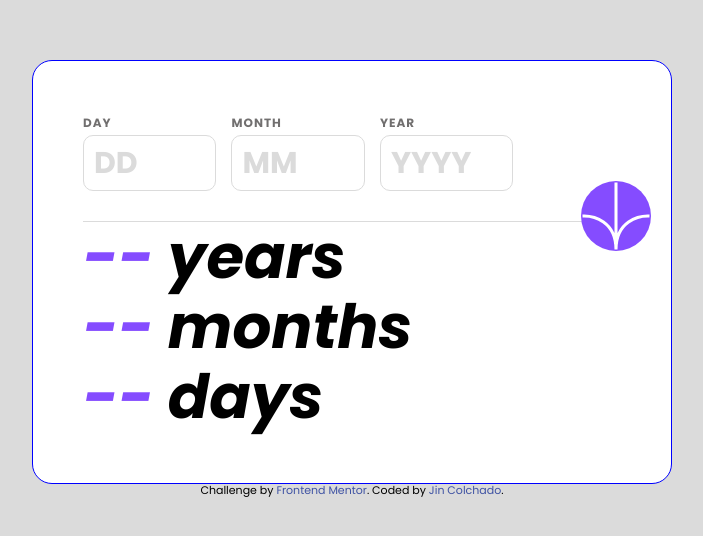
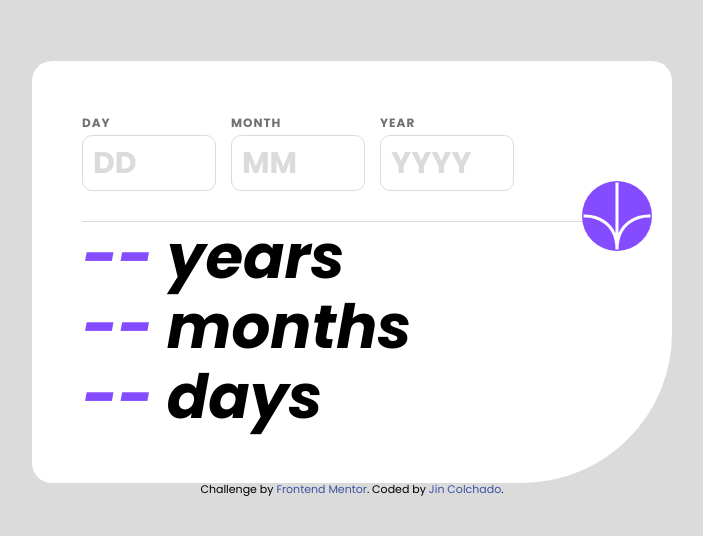
Before and after one commit to jincol/age_calculator, a website: page index.html in a window 1280 px wide. Shown: the part 122-658 px from the top of the page, without its empty margins (288-991 px from the left). Drawn offline with Linux system fonts and the light colour scheme; files whose address does not match are found by name.

Commit message:
Add files via upload

```diff
--- a/src/scss/base/_globales.scss
+++ b/src/scss/base/_globales.scss
@@ -30,7 +30,7 @@ p {
     margin: 0 auto;
   }
   width: 90%;
-  border-radius: 2rem;
+  border-radius: 2rem 2rem 15rem 2rem;
 }
 
 a {
--- a/src/scss/layout/_date.scss
+++ b/src/scss/layout/_date.scss
@@ -12,7 +12,6 @@ body {
 
 .contenedor_cuerpo {
   padding: 5rem;
-  border: thin solid blue;
   display: flex;
   flex-direction: column;
   background-color: v.$White;
```
Also changed, not shown: build/css/app.css.
